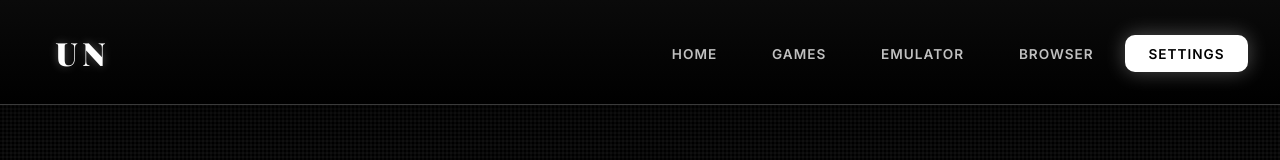
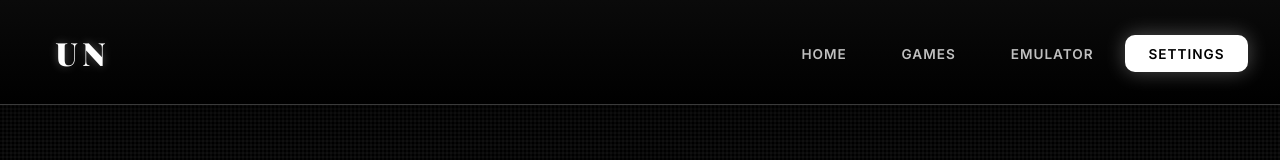
Before and after one commit to sussyahhblud/TheUniverseNetwork, a plain HTML site: page settings/index.html in a window 1280 px wide. Shown: the top 160 px of the page. Drawn offline with nearby package versions, Linux system fonts and the light colour scheme.

Commit message:
Remove 'Browser' link from navigation menu

```diff
--- a/settings/index.html
+++ b/settings/index.html
@@ -136,7 +136,6 @@
                 <li><a href="/">Home</a></li>
                 <li><a href="/games/">Games</a></li>
                 <li><a href="/emulator/">Emulator</a></li>
-                <li><a href="/browser/">Browser</a></li>
                 <li><a href="/settings/" class="active">Settings</a></li>
             </ul>
         </div>
```
